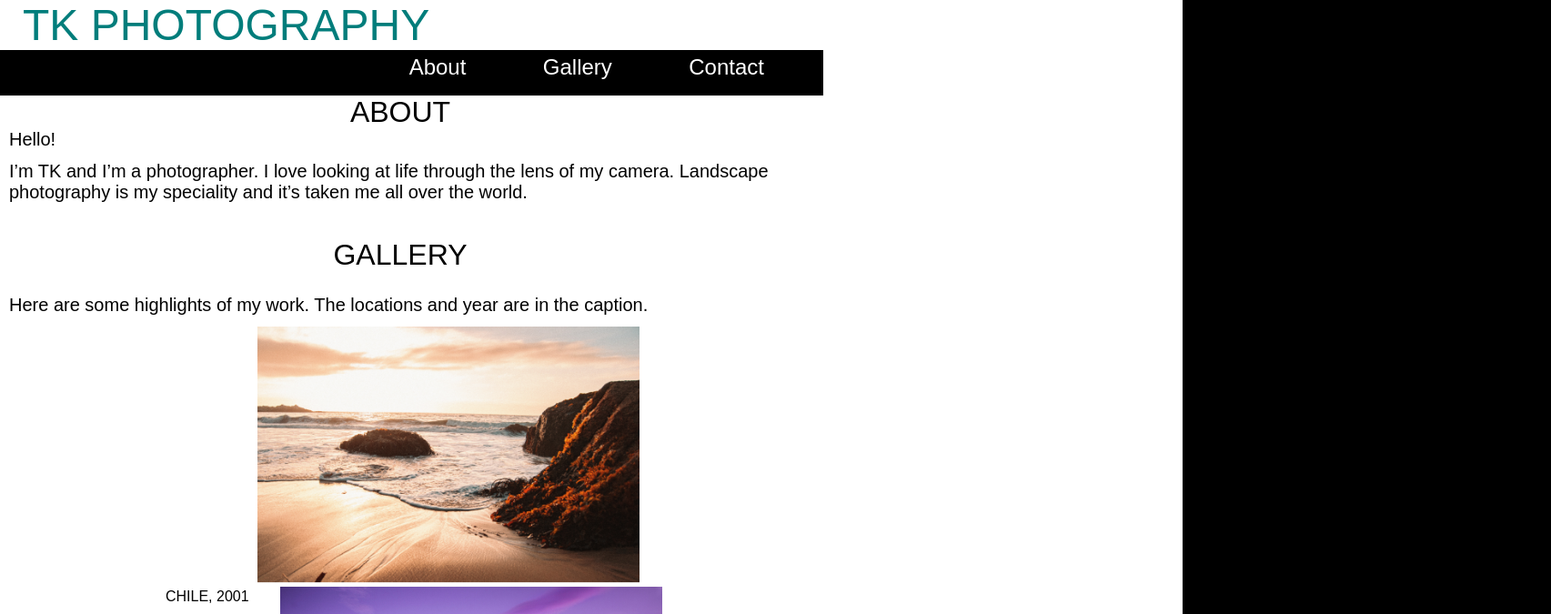
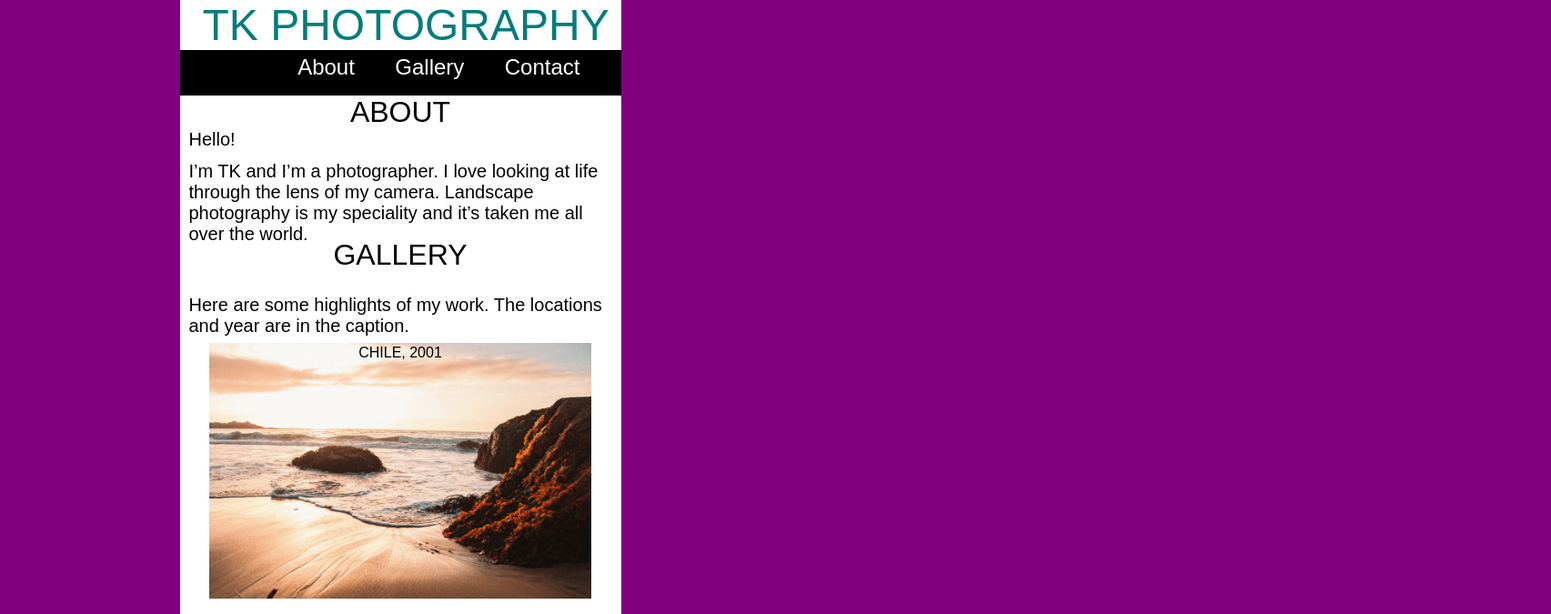
Before and after one commit to wfoster5/photogallery, a plain HTML site: page index.html in a window 1280 px wide. Shown: the top 675 px of the page at 91% size, 1705 px wide, since content can reach past the window. Drawn offline with Linux system fonts and the light colour scheme.

Commit message:
Update styles.css

```diff
--- a/styles.css
+++ b/styles.css
@@ -34,7 +34,7 @@ h3{
     visibility: hidden;
 }
 html{
-    background-color: #000000;
+    background-color: purple;
     font-family:Arial, Helvetica, sans-serif ;
 }
 header{
@@ -166,15 +166,14 @@ figcaption{
     main{
         max-width: 485px;
     }
-    .bannerTop{
-        max-width: 485px;
-    }
+
     nav{
         max-width: 485px;
     }
     nav li{
         display: inline-block;
-        padding: 5px 40px;
+        padding: 5px 20px;
+        max-width: 485px;
     }
     html{
         max-width: 485px;
@@ -224,11 +223,16 @@ figcaption{
     .contact{
         justify-content: center;
         max-width: 485px;
-        padding-right: 825px;
+
 
     }
     form{
         max-width: 485px;
+
+    }
+    body{
+        max-width: 485px;
+
     }
 
 
```
